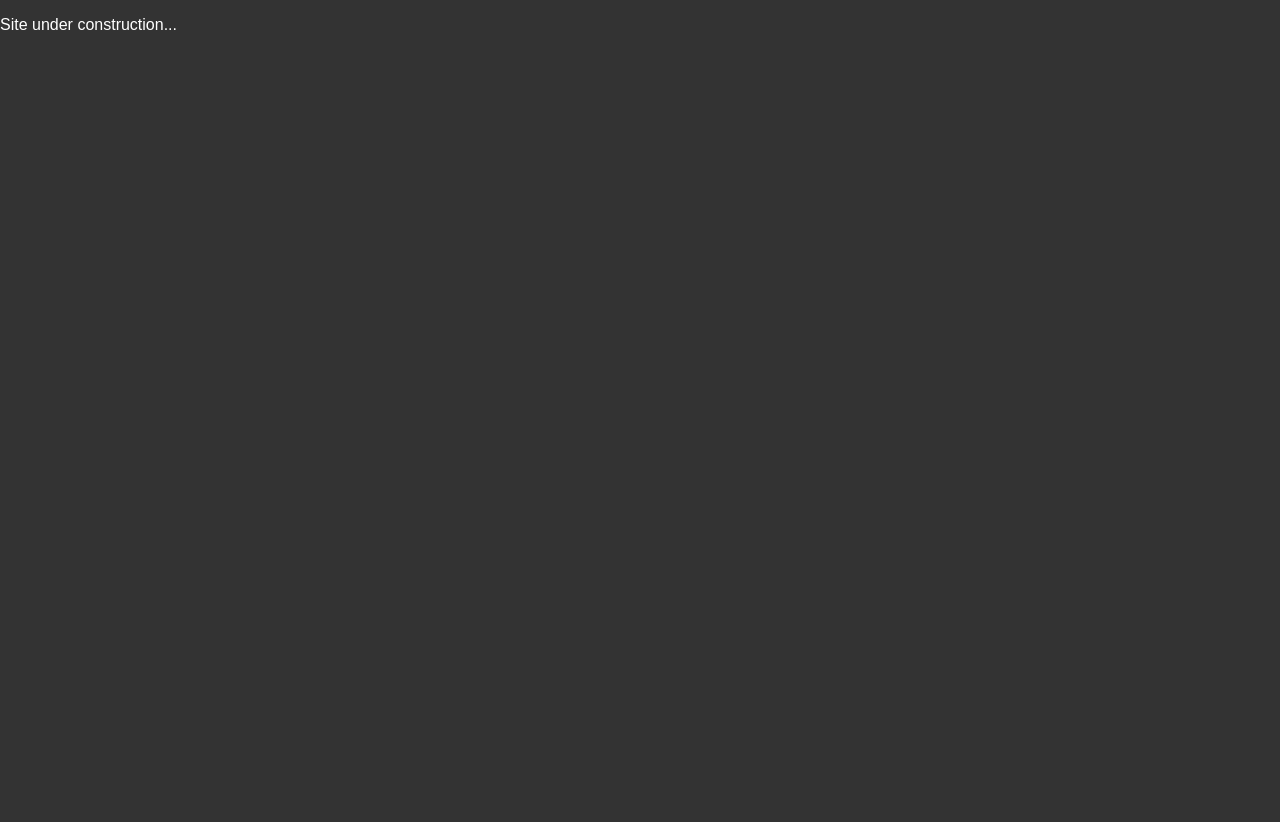
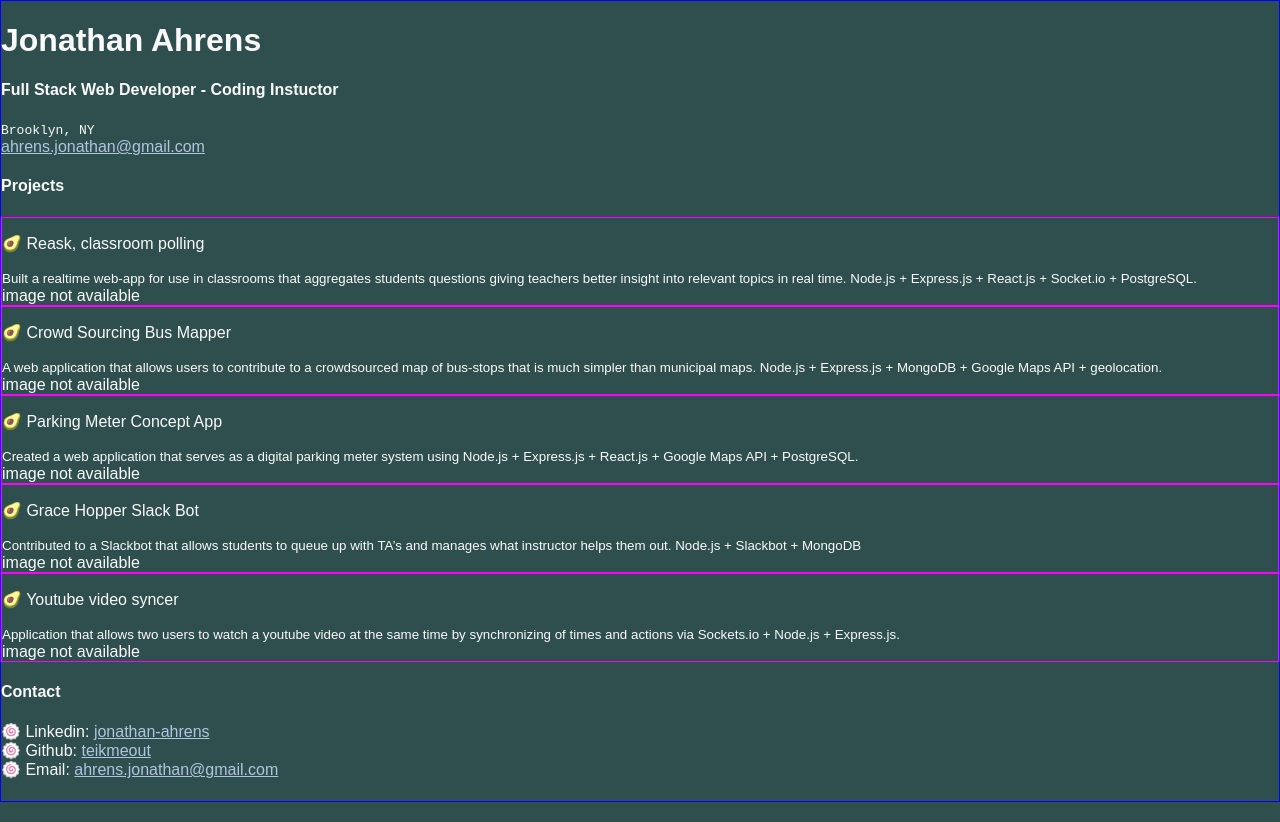
Before and after one commit to teikmeout/teikmeout.github.io, a React (Create React App) app: page / in a window 1280 px wide. Before the commit the page ends 800 px from the top, so only its background shows below. Built offline with nearby package versions, Linux system fonts and the light colour scheme.

Commit message:
removed old favicon, added avo, changed layout

```diff
--- a/src/App.css
+++ b/src/App.css
@@ -1,4 +1,11 @@
-html, body{
-  background-color: #333;
-  color: white;
+a:link {
+  color: #B0C4DE;
 }
+
+a:visited {
+  color: #B0C4DE;
+}
+
+a:hover {
+  color: magenta;
+}
--- a/src/App.js
+++ b/src/App.js
@@ -1,14 +1,75 @@
 import React, { Component } from 'react';
-import logo from './logo.svg';
+import Projects from './Projects';
 import './App.css';
 
 class App extends Component {
+  constructor() {
+    super();
+    this.state = {
+      currentPage: 'home',
+      projects: [
+        {
+          name: "Reask, classroom polling",
+          desc: `Built a realtime web-app for use in classrooms that aggregates students questions giving
+          teachers better insight into relevant topics in real time.
+          Node.js + Express.js + React.js + Socket.io + PostgreSQL.`,
+          imageurl: "image not available",
+          link: "http://re-ask.herokuapp.com/",
+          github: ""
+        },
+        {
+          name: "Crowd Sourcing Bus Mapper",
+          desc: `A web application that allows users to contribute to a crowdsourced map of bus-stops
+          that is much simpler than municipal maps.
+          Node.js + Express.js + MongoDB + Google Maps API + geolocation.`,
+          imageurl: "image not available",
+          link: "https://cs-busstop.herokuapp.com/",
+          github: ""
+        },
+        {
+          name: "Parking Meter Concept App",
+          desc: `Created a web application that serves as a digital parking meter system using Node.js + Express.js + React.js + Google Maps API + PostgreSQL.`,
+          imageurl: "image not available",
+          link: "http://iparkmyself.herokuapp.com/",
+          github: ""
+        },
+        {
+          name: "Grace Hopper Slack Bot",
+          desc: `Contributed to a Slackbot that allows students to queue up with TA’s and manages what instructor helps them out. Node.js + Slackbot + MongoDB`,
+          imageurl: "image not available",
+          link: "not available",
+          github: "https://github.com/teikmeout/gracehopper"
+        },
+        {
+          name: "Youtube video syncer",
+          desc: `Application that allows two users to watch a youtube video at the same time by  synchronizing  of times and actions via Sockets.io + Node.js + Express.js.`,
+          imageurl: "image not available",
+          link: "",
+          github: ""
+        }
+      ],
+    }
+  } // end of contructor
+
   render() {
+    console.log('state ', this.state)
     return (
-      <div className="App">
+      <div className="cont">
+        <h1>Jonathan Ahrens</h1>
+        <h4>Full Stack Web Developer - Coding Instuctor</h4>
+        <code>Brooklyn, NY</code> <br />
+        <a href="mailto:ahrens.jonathan@gmail.com">ahrens.jonathan@gmail.com</a>
 
-      <p>Site under construction...</p>
-      </div>
+        <h4>Projects</h4>
+        <Projects
+          projects={this.state.projects}
+          />
+
+        <h4>Contact</h4>
+          <div><span aria-label="avo" role="img">🍥</span> Linkedin: <a href="https://www.linkedin.com/in/ahrens-jonathan/">jonathan-ahrens</a></div>
+          <div><span aria-label="avo" role="img">🍥</span> Github: <a href="https://github.com/teikmeout">teikmeout</a></div>
+          <div><span aria-label="avo" role="img">🍥</span> Email: <a href="mailto:ahrens.jonathan@gmail.com">ahrens.jonathan@gmail.com</a></div>
+    </div>
     );
   }
 }
--- a/src/index.css
+++ b/src/index.css
@@ -1,5 +1,14 @@
+html {
+  height: 100%;
+  margin: 0;
+  padding: 0;
+  border: 1px solid blue;
+}
 body {
+  height: 100%;
   margin: 0;
   padding: 0;
   font-family: sans-serif;
+  background-color: #2F4F4F;
+  color: #FAFAFA;
 }
```
Also changed, not shown: src/logo.svg (deleted), 1 other file (tests, documents, lock files or other folders).
